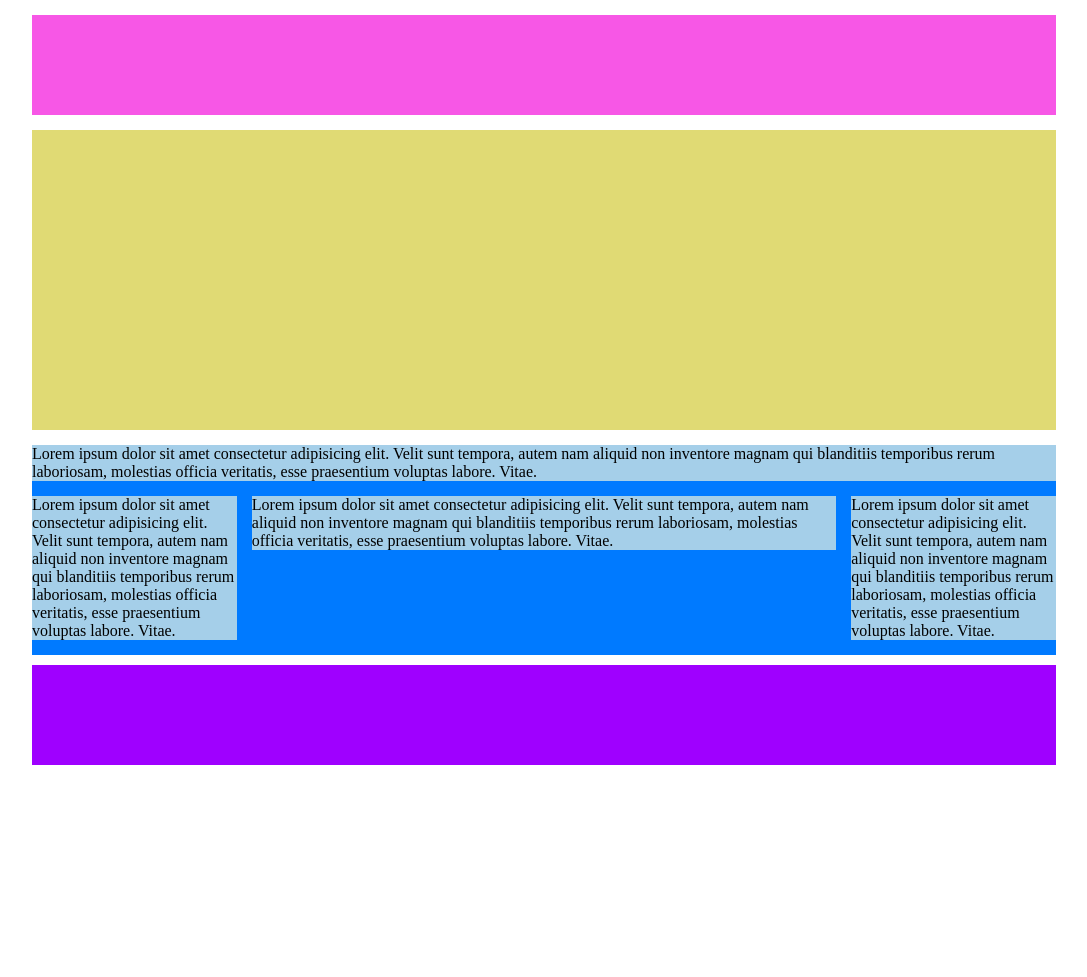
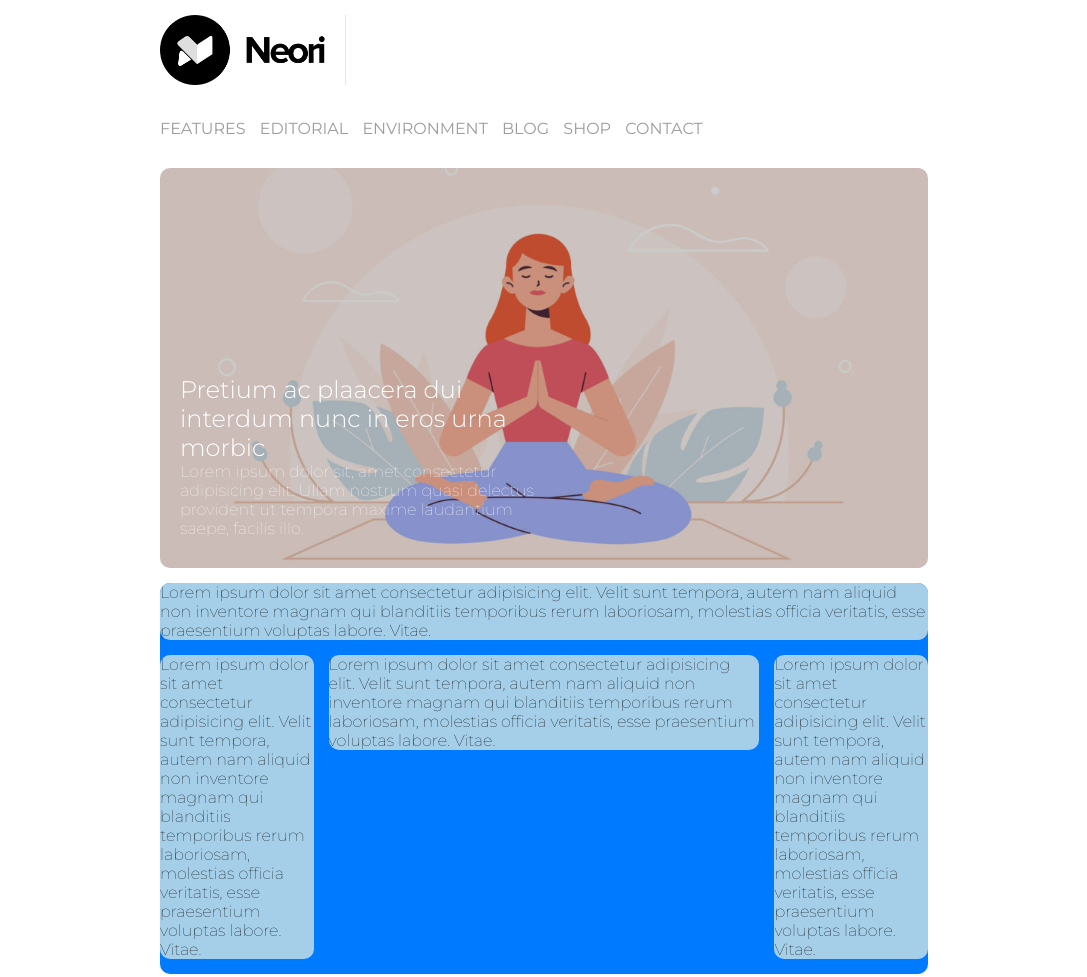
Before and after one commit to elefly13/htmlcss-wp, a plain HTML site: page index.html in a window 1280 px wide. Shown: the top 977 px of the page, without its empty margins (96-1183 px from the left). Before the commit the page ends 800 px from the top, so only its background shows below. Drawn offline with Linux system fonts and the light colour scheme.

Commit message:
fine contenitore Header

```diff
--- a/css/style.css
+++ b/css/style.css
@@ -1,19 +1,25 @@
-/* common  */
 *{
     padding: 0;
     margin: 0;
     box-sizing: border-box;
 }
+
+/* common  */
+
 .clearfix {
     content: "";
     display: table;
     clear: both;
 }
 .container {
-    width: 80%;
+    width: 60%;
     margin: 0 auto;
-
-
+}
+body {
+    font-family: Montserrat;
+}
+div {
+    border-radius: 10px;
 }
 
 /* fine common  */
@@ -21,22 +27,70 @@
 .contenitore-head {
 
     width: 100%;
-    height: 100px;
-    background-color: rgb(247, 87, 230);
+    height: 100%;
+    /* background-color: rgb(247, 87, 230); */
     margin-top: 15px;
     margin-bottom: 15px;
 
 }
+#logo img {
+    height: 70px;
+    padding-right: 20px;
+    border-right: 1px solid rgb(229, 229,229);
+}
+nav {
+    margin: 30px 0;
+}
+nav li {
+    display: inline;
+    list-style: none;
+    text-transform: uppercase;
+}
+nav li a {
+    text-decoration: none;
+    color: rgb(156, 156, 156);
+    padding-right: 10px;
+}
 /* fine Head  */
 
 /* inizio sliders  */
+
 .contenitore-sliders {
+    position: relative;
     width: 100%;
-    height: 300px;
-    background-color: rgb(224, 218, 116);
+    height: 400px;
+    /* background-color: rgb(224, 218, 116);  */
     margin-bottom: 15px;
+}
+.contenitore-sliders img {
+    width: 100%;
+    height: 100%;
+    object-fit: cover;
+    border-radius: 10px;
+}
+div.overlay {
+    position: absolute;
+    top: 0;
+    right: 0;
+    bottom: 0;
+    left: 0;
+    background-color: rgba(0, 0, 0, 0.2);
+}
+div.sliders-text {
+    position: absolute;
+    width: 50%;
+    bottom: 30px;
+    left: 20px;
+    color: white;
+}
+h2 {
+    font-weight: 300;
+}
+p {
+    font-weight: 100;
+}
 
-}
+
 /* fine sliders  */
 
 /* inizio main  */
--- a/index.html
+++ b/index.html
@@ -4,23 +4,45 @@
     <meta charset="UTF-8">
     <meta http-equiv="X-UA-Compatible" content="IE=edge">
     <meta name="viewport" content="width=device-width, initial-scale=1.0">
+    <link rel="preconnect" href="https://fonts.gstatic.com">
+    <link href="https://fonts.googleapis.com/css2?family=Montserrat:ital,wght@0,100;0,200;0,300;0,400;0,500;0,600;0,700;0,800;0,900;1,100;1,200;1,300;1,400;1,500;1,600;1,700;1,800;1,900&display=swap" rel="stylesheet">
     <link rel="stylesheet" href="css/style.css">
-    <title>htmlcss-struttura-wp</title>
+    <title>Neori Wordpress</title>
 </head>
 <body >
     <div class="container">
         <!-- INIZIO CONTENITORE HEDER  -->
         <header>
             <div class="contenitore-head">
+                <div id="logo">
+                    <img src="img/logo.png" alt="Logo Neori">
+                </div>
+                <nav>
+                    <ul>
+                        <li><a href="#">Features</a></li>
+                        <li><a href="#">Editorial</a></li>
+                        <li><a href="#">Environment</a></li>
+                        <li><a href="#">Blog</a></li>
+                        <li><a href="#">Shop</a></li>
+                        <li><a href="#">Contact</a></li>
+                    </ul>
+                </nav>
 
             </div>
+
+            <!-- INIZIO CONTENITORE SLIDERS  -->
+            <div class="contenitore-sliders">
+                <div class="overlay"></div>
+                <img src="img/banner.jpg" alt="Illustrazione yoga">
+                <div class="sliders-text">
+                    <h2>Pretium ac plaacera dui interdum nunc in eros urna morbic</h2>
+                    <p>Lorem ipsum dolor sit, amet consectetur adipisicing elit. Ullam nostrum quasi delectus provident ut tempora maxime laudantium saepe, facilis illo. </p>
+                </div>
+            </div>
+            <!-- FINE CONTENITORE SLIDERS  -->
+        </header>
         <!-- FINE CONTENITORE HEDER  -->
-        <!-- INIZIO CONTENITORE SLIDERS  -->
-            <div class="contenitore-sliders">
 
-            </div>
-        </header>
-        <!-- FINE CONTENITORE SLIDERS  -->
         <!-- INIZIO CONTENITORE MAIN  -->
         <main>
             <div class="contenitore-main clearfix">
```
Also changed, not shown: img/banner-2.jpg (added), img/banner.jpg (added), img/img-1.jpg (added), img/img-2.jpg (added), img/img-3.jpg (added), img/img-4.jpg (added), img/img-5.jpg (added), img/img-6.jpg (added), img/logo.png (added), wordpress-finale.png (added), 1 other file.
